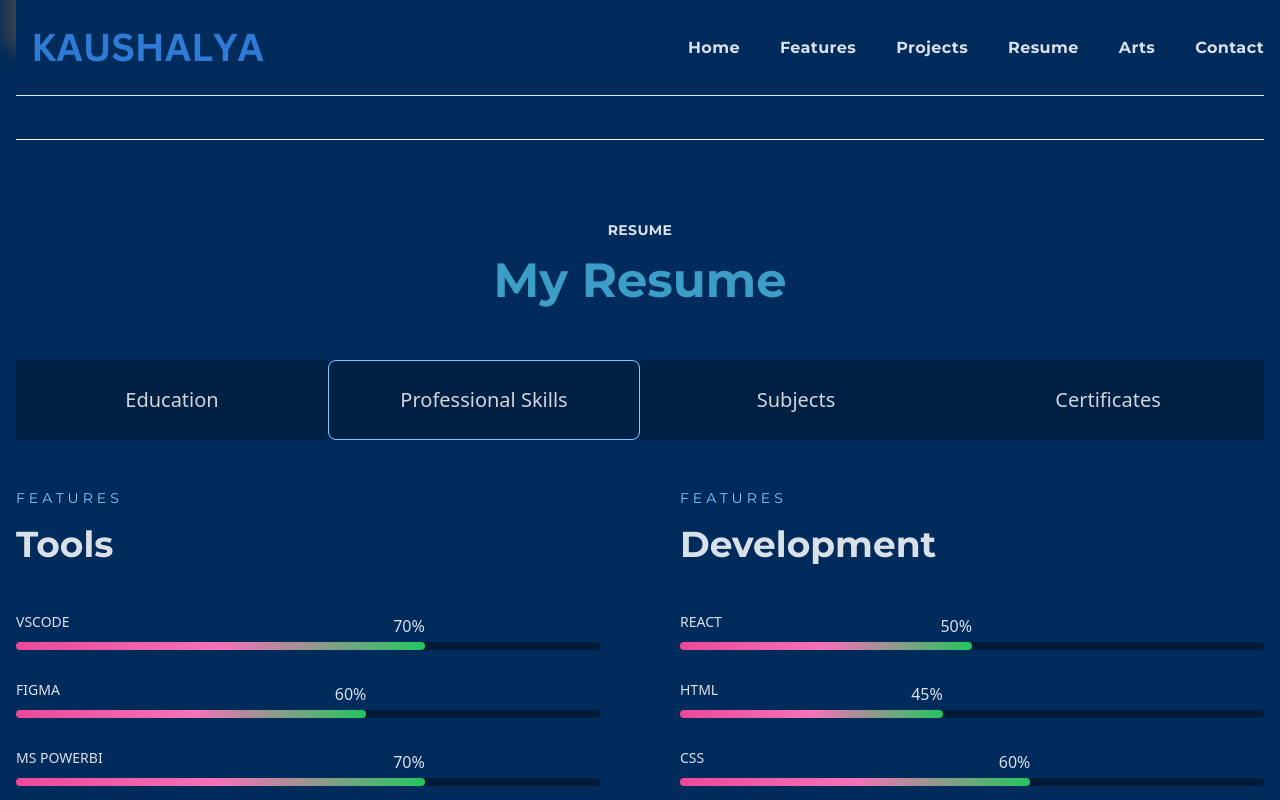
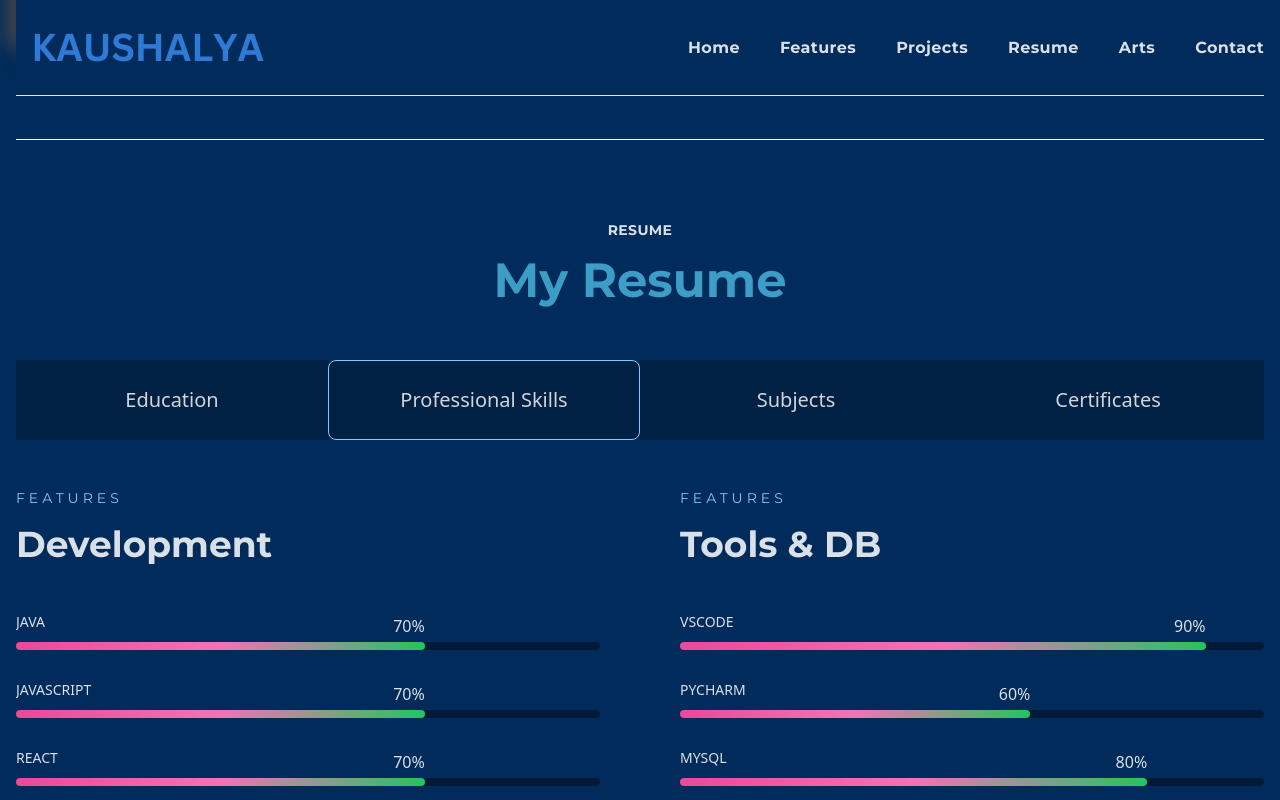
Before and after one commit to kaush997/My-Portfolio-Website, a React (Create React App) app: page / in a window 1280 px wide. Both pictures are taken after a click on the item "Professional Skills". Shown: the part 3147-3947 px from the top of the page. Built offline with nearby package versions, Linux system fonts and the light colour scheme.

Commit message:
commit changes

```diff
--- a/src/components/banner/Media.jsx
+++ b/src/components/banner/Media.jsx
@@ -1,6 +1,6 @@
 import React from 'react'
 import { FaFacebookF, FaLinkedinIn,FaReact, FaGithub } from "react-icons/fa";
-import { SiFigma, SiPython } from "react-icons/si";
+import { SiJava, SiJavascript, } from "react-icons/si";
 
 const Media = () => {
   return (
@@ -31,11 +31,11 @@
               <FaReact />
             </span>
             <span className="bannerIcon">
-              <SiPython />
+              <SiJava />
             </span>
 
             <span className="bannerIcon">
-              <SiFigma />
+              <SiJavascript />
             </span>
           </div>
         </div>
--- a/src/components/features/Card.js
+++ b/src/components/features/Card.js
@@ -1,5 +1,4 @@
 import React from 'react'
-import { HiArrowRight } from "react-icons/hi";
 
 const Card = ({item:{title,des,icon}}) => {
   return (
@@ -25,7 +24,7 @@
             </h2>
             <p className="base">{des}</p>
             <span className="text-2xl text-designColor">
-              <HiArrowRight />
+
             </span>
           </div>
         </div>
--- a/src/components/resume/Experience.js
+++ b/src/components/resume/Experience.js
@@ -93,7 +93,6 @@
             des1="34. Geographical Information Systems"
             des2="35. Advanced Database Systems"
             des3="36. Software Quality Assurance"
-            des4="36. Software Quality Assurance"
             des5="37. Design Patterns and Applications"
 
           />
--- a/src/components/resume/Skills.js
+++ b/src/components/resume/Skills.js
@@ -13,11 +13,11 @@
           <p className="text-sm text-designColor tracking-[4px] uppercase">
             Features
           </p>
-          <h2 className="text-3xl md:text-4xl font-bold">Tools</h2>
+          <h2 className="text-3xl md:text-4xl font-bold">Development</h2>
         </div>
         <div className='className="mt-14 w-full flex flex-col gap-6'>
           <div className="overflow-x-hidden">
-            <p className="text-sm uppercase font-medium">VScode</p>
+            <p className="text-sm uppercase font-medium">JAVA</p>
             <span className="w-full h-2 bgOpacity rounded-md inline-flex mt-2">
               <motion.span
                 initial={{ x: "-100%", opacity: 0 }}
@@ -30,20 +30,7 @@
             </span>
           </div>
           <div className="overflow-x-hidden">
-            <p className="text-sm uppercase font-medium">Figma</p>
-            <span className="w-full h-2 bgOpacity rounded-md inline-flex mt-2">
-              <motion.span
-                initial={{ x: "-100%", opacity: 0 }}
-                animate={{ x: 0, opacity: 1 }}
-                transition={{ duration: 0.5, delay: 0.5 }}
-                className="w-[60%] h-full bg-gradient-to-r from-pink-500 via-pink-400 to-green-500 rounded-md relative"
-              >
-                <span className="absolute -top-7 right-0">60%</span>
-              </motion.span>
-            </span>
-          </div>
-          <div className="overflow-x-hidden">
-            <p className="text-sm uppercase font-medium">MS PowerBI</p>
+            <p className="text-sm uppercase font-medium">JAVASCRIPT</p>
             <span className="w-full h-2 bgOpacity rounded-md inline-flex mt-2">
               <motion.span
                 initial={{ x: "-100%", opacity: 0 }}
@@ -56,7 +43,20 @@
             </span>
           </div>
           <div className="overflow-x-hidden">
-            <p className="text-sm uppercase font-medium">Adobe Illustrator</p>
+            <p className="text-sm uppercase font-medium">REACT</p>
+            <span className="w-full h-2 bgOpacity rounded-md inline-flex mt-2">
+              <motion.span
+                initial={{ x: "-100%", opacity: 0 }}
+                animate={{ x: 0, opacity: 1 }}
+                transition={{ duration: 0.5, delay: 0.5 }}
+                className="w-[70%] h-full bg-gradient-to-r from-pink-500 via-pink-400 to-green-500 rounded-md relative"
+              >
+                <span className="absolute -top-7 right-0">70%</span>
+              </motion.span>
+            </span>
+          </div>
+          <div className="overflow-x-hidden">
+            <p className="text-sm uppercase font-medium">BOOTSTRAP</p>
             <span className="w-full h-2 bgOpacity rounded-md inline-flex mt-2">
               <motion.span
                 initial={{ x: "-100%", opacity: 0 }}
@@ -69,31 +69,7 @@
             </span>
           </div>
           <div className="overflow-x-hidden">
-            <p className="text-sm uppercase font-medium">PyCharm</p>
-            <span className="w-full h-2 bgOpacity rounded-md inline-flex mt-2">
-              <motion.span
-                initial={{ x: "-100%", opacity: 0 }}
-                animate={{ x: 0, opacity: 1 }}
-                transition={{ duration: 0.5, delay: 0.5 }}
-                className="w-[60%] h-full bg-gradient-to-r from-pink-500 via-pink-400 to-green-500 rounded-md relative"
-              >
-                <span className="absolute -top-7 right-0">60%</span>
-              </motion.span>
-            </span>
-          </div>
-        </div>
-      </div>
-
-      <div className="w-full lgl:w-1/2">
-        <div className="py-12 font-titleFont flex flex-col gap-4">
-          <p className="text-sm text-designColor tracking-[4px] uppercase">
-            Features
-          </p>
-          <h2 className="text-3xl md:text-4xl font-bold">Development</h2>
-        </div>
-        <div className="flex flex-col gap-6">
-          <div className="overflow-x-hidden">
-            <p className="text-sm uppercase font-medium">React</p>
+            <p className="text-sm uppercase font-medium">THAILWINDCSS</p>
             <span className="w-full h-2 bgOpacity rounded-md inline-flex mt-2">
               <motion.span
                 initial={{ x: "-100%", opacity: 0 }}
@@ -112,14 +88,51 @@
                 initial={{ x: "-100%", opacity: 0 }}
                 animate={{ x: 0, opacity: 1 }}
                 transition={{ duration: 0.5, delay: 0.5 }}
-                className="w-[45%] h-full bg-gradient-to-r from-pink-500 via-pink-400 to-green-500 rounded-md relative"
+                className="w-[80%] h-full bg-gradient-to-r from-pink-500 via-pink-400 to-green-500 rounded-md relative"
               >
-                <span className="absolute -top-7 right-0">45%</span>
+                <span className="absolute -top-7 right-0">80%</span>
               </motion.span>
             </span>
           </div>
           <div className="overflow-x-hidden">
             <p className="text-sm uppercase font-medium">CSS</p>
+            <span className="w-full h-2 bgOpacity rounded-md inline-flex mt-2">
+              <motion.span
+                initial={{ x: "-100%", opacity: 0 }}
+                animate={{ x: 0, opacity: 1 }}
+                transition={{ duration: 0.5, delay: 0.5 }}
+                className="w-[90%] h-full bg-gradient-to-r from-pink-500 via-pink-400 to-green-500 rounded-md relative"
+              >
+                <span className="absolute -top-7 right-0">90%</span>
+              </motion.span>
+            </span>
+          </div>
+        </div>
+      </div>
+
+      <div className="w-full lgl:w-1/2">
+        <div className="py-12 font-titleFont flex flex-col gap-4">
+          <p className="text-sm text-designColor tracking-[4px] uppercase">
+            Features
+          </p>
+          <h2 className="text-3xl md:text-4xl font-bold">Tools & DB</h2>
+        </div>
+        <div className="flex flex-col gap-6">
+          <div className="overflow-x-hidden">
+            <p className="text-sm uppercase font-medium">VSCODE</p>
+            <span className="w-full h-2 bgOpacity rounded-md inline-flex mt-2">
+              <motion.span
+                initial={{ x: "-100%", opacity: 0 }}
+                animate={{ x: 0, opacity: 1 }}
+                transition={{ duration: 0.5, delay: 0.5 }}
+                className="w-[90%] h-full bg-gradient-to-r from-pink-500 via-pink-400 to-green-500 rounded-md relative"
+              >
+                <span className="absolute -top-7 right-0">90%</span>
+              </motion.span>
+            </span>
+          </div>
+          <div className="overflow-x-hidden">
+            <p className="text-sm uppercase font-medium">PYCHARM</p>
             <span className="w-full h-2 bgOpacity rounded-md inline-flex mt-2">
               <motion.span
                 initial={{ x: "-100%", opacity: 0 }}
@@ -132,28 +145,67 @@
             </span>
           </div>
           <div className="overflow-x-hidden">
-            <p className="text-sm uppercase font-medium">JAVASCRIPT</p>
+            <p className="text-sm uppercase font-medium">MYSQL</p>
             <span className="w-full h-2 bgOpacity rounded-md inline-flex mt-2">
               <motion.span
                 initial={{ x: "-100%", opacity: 0 }}
                 animate={{ x: 0, opacity: 1 }}
                 transition={{ duration: 0.5, delay: 0.5 }}
-                className="w-[40%] h-full bg-gradient-to-r from-pink-500 via-pink-400 to-green-500 rounded-md relative"
+                className="w-[80%] h-full bg-gradient-to-r from-pink-500 via-pink-400 to-green-500 rounded-md relative"
               >
-                <span className="absolute -top-7 right-0">40%</span>
+                <span className="absolute -top-7 right-0">80%</span>
               </motion.span>
             </span>
           </div>
           <div className="overflow-x-hidden">
-            <p className="text-sm uppercase font-medium">Python</p>
+            <p className="text-sm uppercase font-medium">MongoDB</p>
             <span className="w-full h-2 bgOpacity rounded-md inline-flex mt-2">
               <motion.span
                 initial={{ x: "-100%", opacity: 0 }}
                 animate={{ x: 0, opacity: 1 }}
                 transition={{ duration: 0.5, delay: 0.5 }}
-                className="w-[45%] h-full bg-gradient-to-r from-pink-500 via-pink-400 to-green-500 rounded-md relative"
+                className="w-[50%] h-full bg-gradient-to-r from-pink-500 via-pink-400 to-green-500 rounded-md relative"
               >
-                <span className="absolute -top-7 right-0">45%</span>
+                <span className="absolute -top-7 right-0">50%</span>
+              </motion.span>
+            </span>
+          </div>
+          <div className="overflow-x-hidden">
+            <p className="text-sm uppercase font-medium">Git</p>
+            <span className="w-full h-2 bgOpacity rounded-md inline-flex mt-2">
+              <motion.span
+                initial={{ x: "-100%", opacity: 0 }}
+                animate={{ x: 0, opacity: 1 }}
+                transition={{ duration: 0.5, delay: 0.5 }}
+                className="w-[70%] h-full bg-gradient-to-r from-pink-500 via-pink-400 to-green-500 rounded-md relative"
+              >
+                <span className="absolute -top-7 right-0">70%</span>
+              </motion.span>
+            </span>
+          </div>
+          <div className="overflow-x-hidden">
+            <p className="text-sm uppercase font-medium">Figma/Canva</p>
+            <span className="w-full h-2 bgOpacity rounded-md inline-flex mt-2">
+              <motion.span
+                initial={{ x: "-100%", opacity: 0 }}
+                animate={{ x: 0, opacity: 1 }}
+                transition={{ duration: 0.5, delay: 0.5 }}
+                className="w-[80%] h-full bg-gradient-to-r from-pink-500 via-pink-400 to-green-500 rounded-md relative"
+              >
+                <span className="absolute -top-7 right-0">80%</span>
+              </motion.span>
+            </span>
+          </div>
+          <div className="overflow-x-hidden">
+            <p className="text-sm uppercase font-medium">ADOBE ILLUSTRATOR</p>
+            <span className="w-full h-2 bgOpacity rounded-md inline-flex mt-2">
+              <motion.span
+                initial={{ x: "-100%", opacity: 0 }}
+                animate={{ x: 0, opacity: 1 }}
+                transition={{ duration: 0.5, delay: 0.5 }}
+                className="w-[50%] h-full bg-gradient-to-r from-pink-500 via-pink-400 to-green-500 rounded-md relative"
+              >
+                <span className="absolute -top-7 right-0">50%</span>
               </motion.span>
             </span>
           </div>
```
Also changed, not shown: src/components/banner/LeftBanner.js (+3 -4 lines), src/data/data.js (+25 -23 lines).
